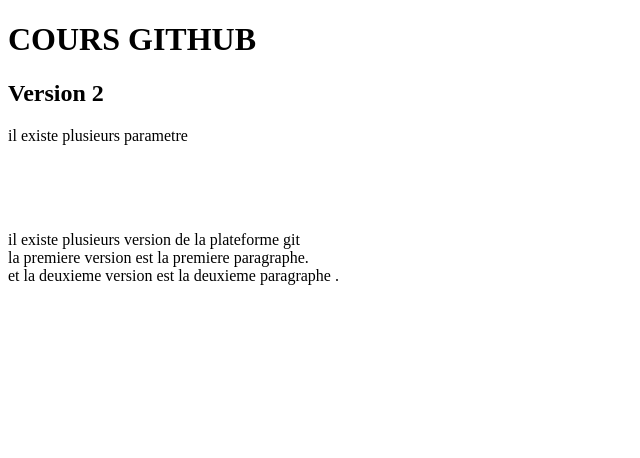
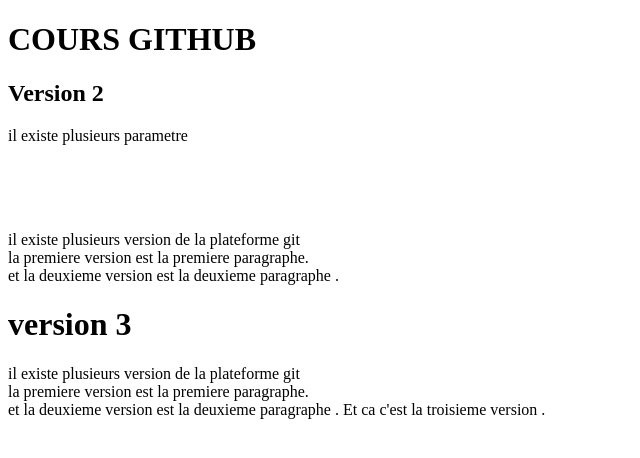
Before and after one commit to Mahamat-Brahim-Abderassoul/github-video-tutoriel, a plain HTML site: page index.html in a window 1280 px wide. Shown: the whole page, without its empty margins (0-640 px from the left). Drawn offline with Linux system fonts and the light colour scheme.

Commit message:
Une modification est faite

```diff
--- a/index.html
+++ b/index.html
@@ -15,5 +15,10 @@
     <p>il existe plusieurs version de la plateforme git <br> la premiere version est la premiere paragraphe. <br>
         et la deuxieme version est la deuxieme paragraphe .
     </p>
+    <h1>version 3</h1>
+    <p>il existe plusieurs version de la plateforme git <br> la premiere version est la premiere paragraphe. <br>
+        et la deuxieme version est la deuxieme paragraphe .
+        Et ca c'est la troisieme version .
+    </p>
 </body>
 </html>
```
